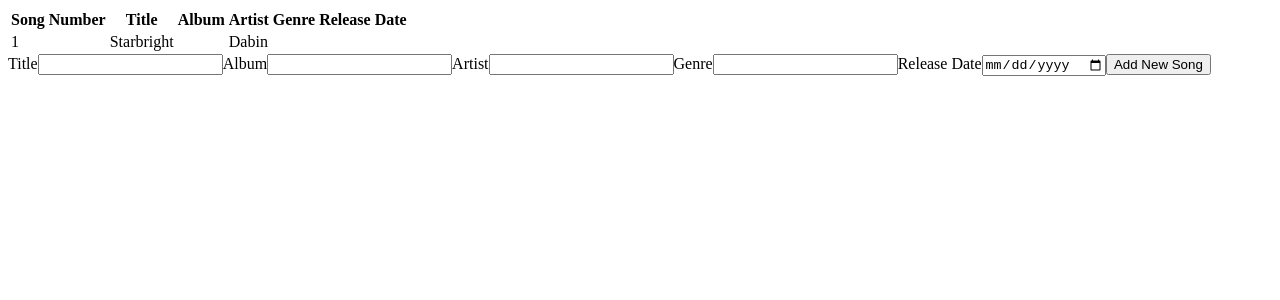
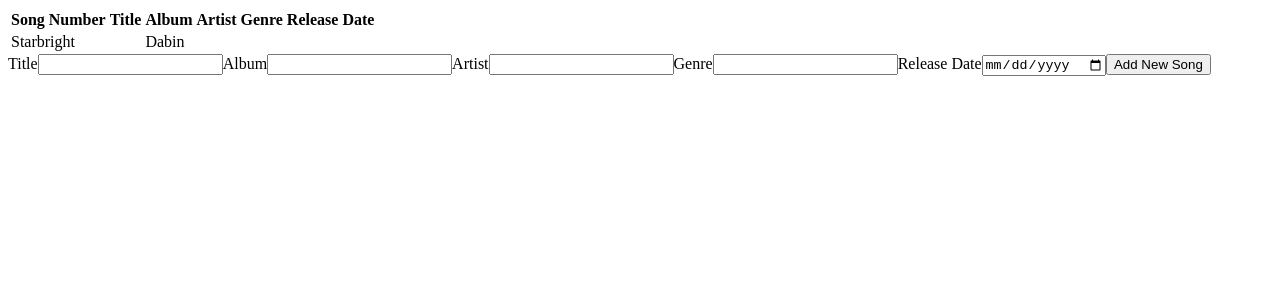
Before and after one commit to ledavid0106/music-library-backend, a React (Create React App) app: page / in a window 1280 px wide. Shown: the top 300 px of the page. Built offline with nearby package versions, Linux system fonts and the light colour scheme.

Commit message:
Created TableEntries Component to clean up code

```diff
--- a/package.json
+++ b/package.json
@@ -9,7 +9,7 @@
     "axios": "^1.1.3",
     "react": "^18.2.0",
     "react-dom": "^18.2.0",
-    "react-scripts": "5.0.1",
+    "react-scripts": "^5.0.1",
     "web-vitals": "^2.1.4"
   },
   "scripts": {
--- a/src/App.js
+++ b/src/App.js
@@ -5,16 +5,16 @@ import NewSong from './Components/NewSong/NewSong';
 
 function App() {
 
-  const [entries, setEntries] = useState([{title: 'Starbright', artist: 'Dabin'}])
+  const [songs, setSongs] = useState([{title: 'Starbright', artist: 'Dabin'}])
 
-  function addNewSong(entry){
-    let tempSong = [...entries, entry]
-    setEntries(tempSong)
+  function addNewSong(song){
+    let tempSong = [...songs, song]
+    setSongs(tempSong)
   }
 
   return (
     <div className="App">
-      <MusicTable parentEntries={entries}/>
+      <MusicTable songs={songs} setSongs={setSongs}/>
       <NewSong addNewSongProperty={addNewSong}/>
     </div>
   );
--- a/src/Components/MusicTable/MusicTable.jsx
+++ b/src/Components/MusicTable/MusicTable.jsx
@@ -1,7 +1,8 @@
+import TableEntries from "../TableEntries/TableEntries";
 
 
 
-const MusicTable = (props) => {
+const MusicTable = (songs) => {
     return (
         <table>
             <thead>
@@ -15,15 +16,10 @@ const MusicTable = (props) => {
                 </tr>
             </thead>
             <tbody>
-                {props.parentEntries.map((entry, index)=> {
+                {songs.songs.map((song)=> {
                     return (
                     <tr>
-                        <td>{index + 1 }</td>
-                        <td>{entry.title}</td>
-                        <td>{entry.album}</td>
-                        <td>{entry.artist}</td>
-                        <td>{entry.genre}</td>
-                        <td>{entry.date}</td>
+                        <TableEntries song={song} songs={songs}/>
                     </tr>
                     )})}
             </tbody>
--- /dev/null
+++ b/src/Components/TableEntries/TableEntries.jsx
@@ -0,0 +1,16 @@
+import React from "react";
+
+
+const TableEntries = ({song}) => {
+    return (
+        <>
+        <td>{song.title}</td>
+        <td>{song.album}</td>
+        <td>{song.artist}</td>
+        <td>{song.genre}</td>
+        <td>{song.date}</td>
+        </>
+     );
+}
+
+export default TableEntries;
```
Also changed, not shown: 1 other file (tests, documents, lock files or other folders).
